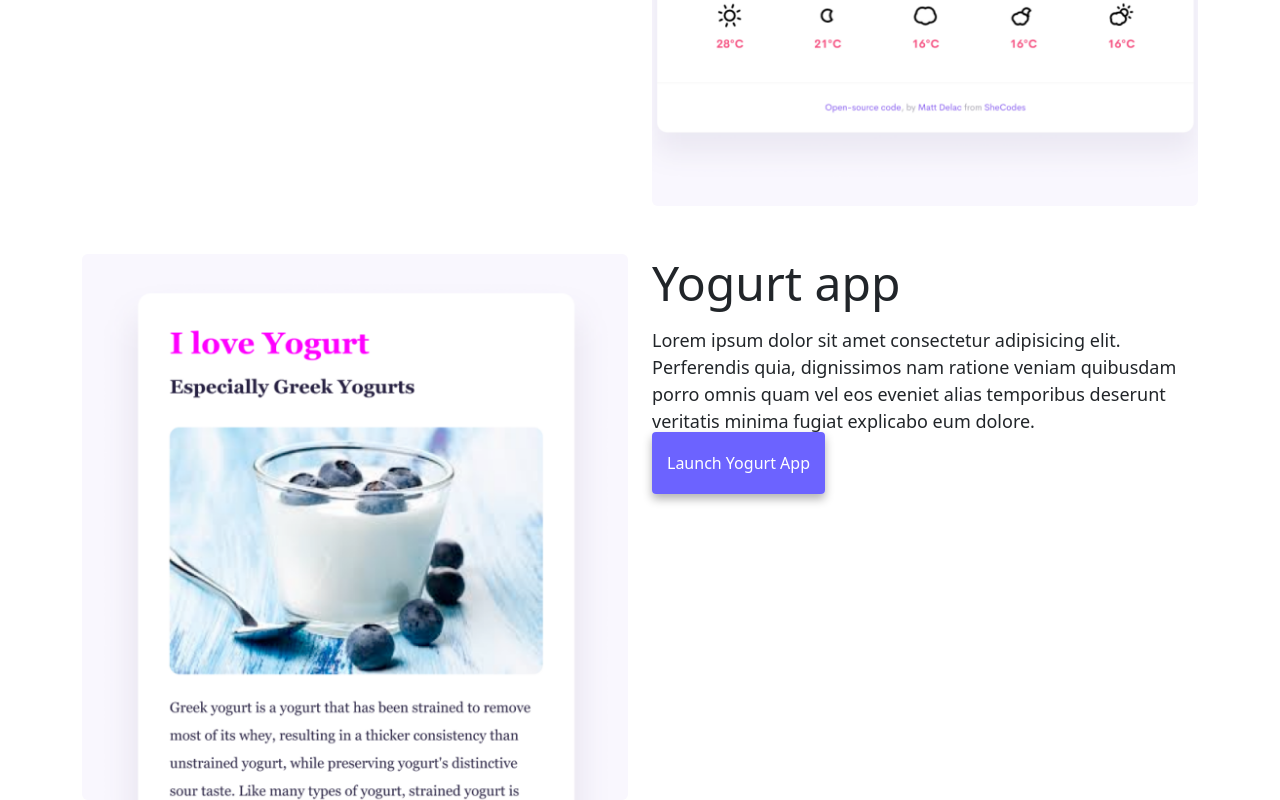
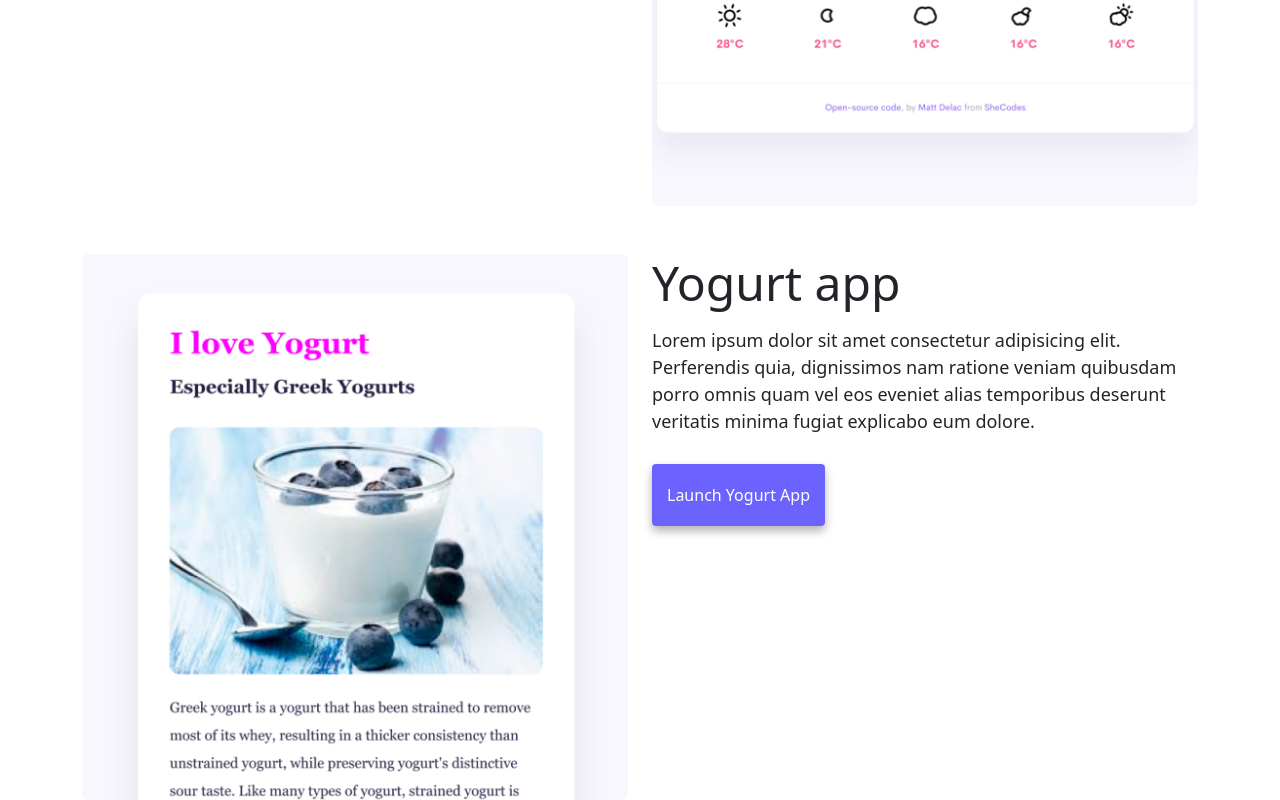
Before and after one commit to andreiapatriciaribeiro88-web/portfolio, a plain HTML site: page index.html in a window 1280 px wide. Shown: the part 1430-2230 px from the top of the page. Drawn offline with nearby package versions, Linux system fonts and the light colour scheme.

Commit message:
Added margin top to an element

```diff
--- a/index.html
+++ b/index.html
@@ -134,7 +134,7 @@
             eos eveniet alias temporibus deserunt veritatis minima fugiat
             explicabo eum dolore.
           </p>
-          <div class="mb-5">
+          <div class="mt-5">
             <a
               href="#"
               class="primary-link project-link"
```
